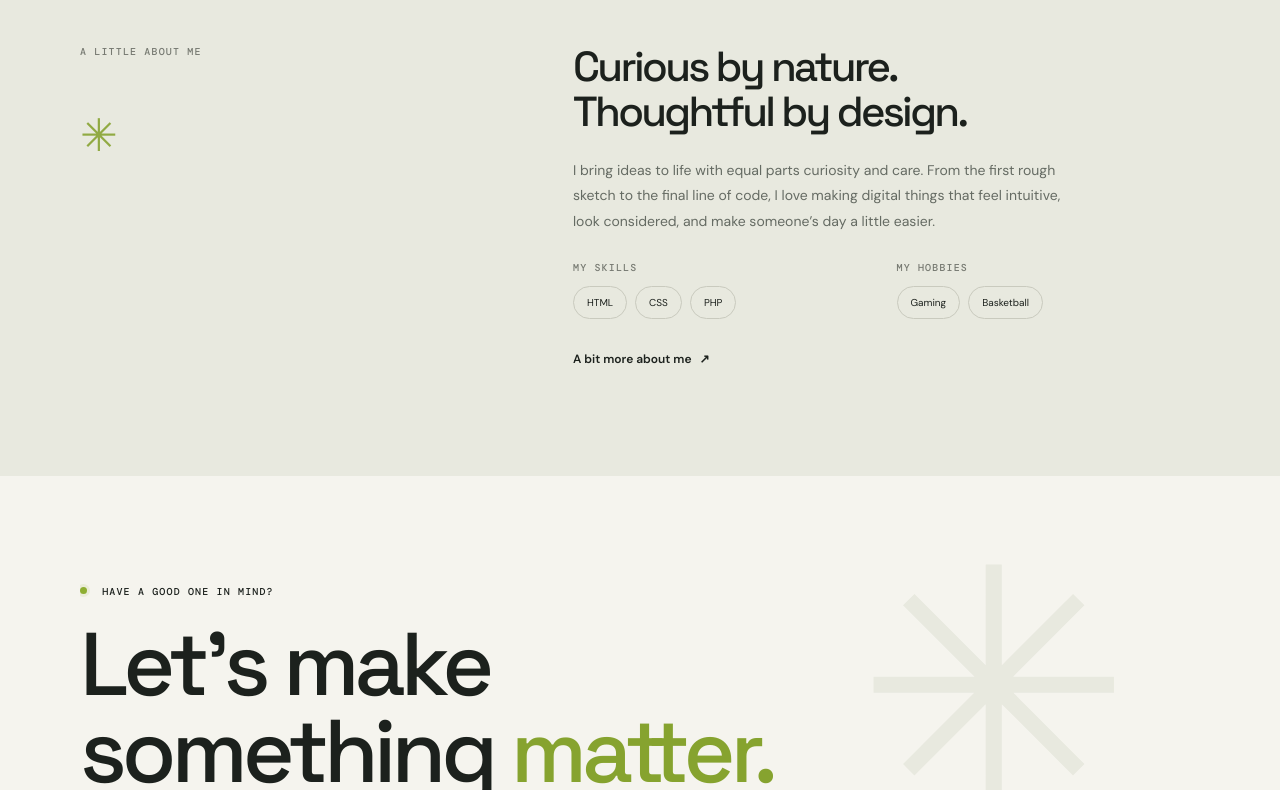
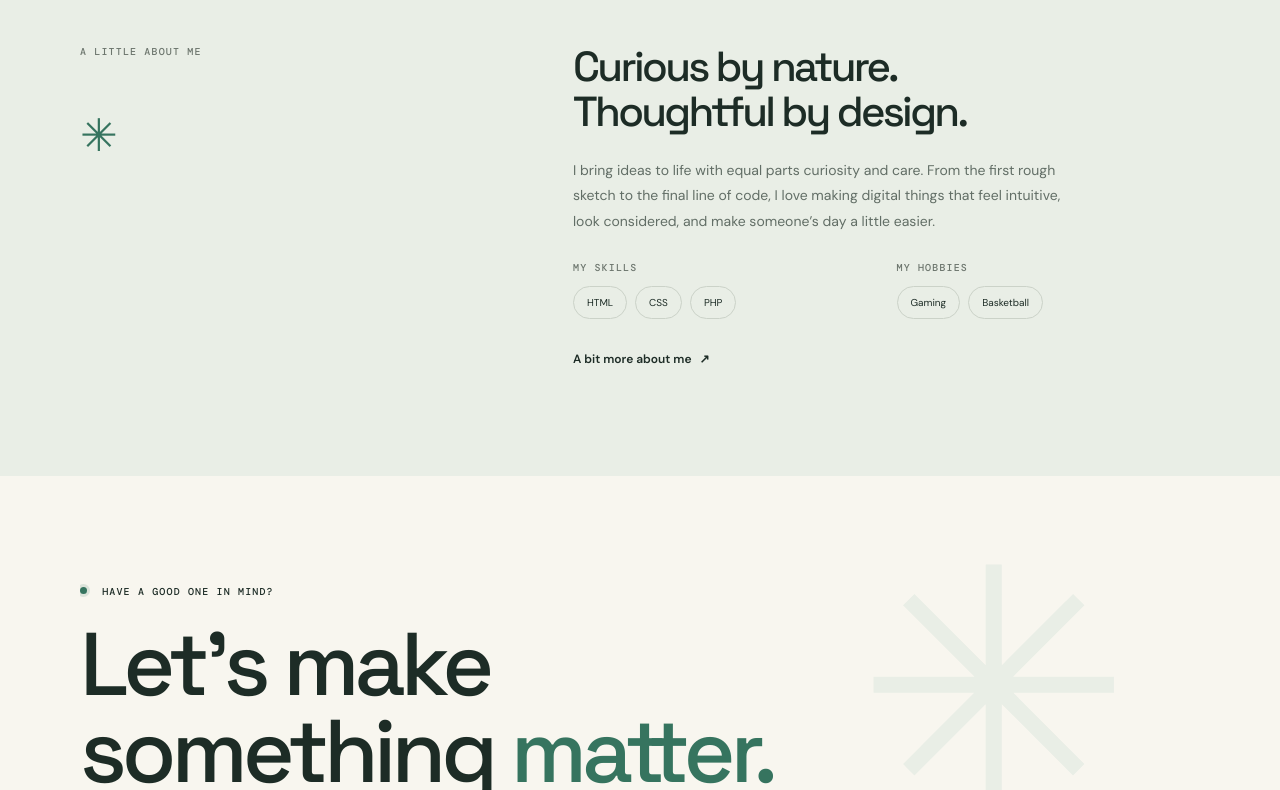
Before and after one commit to charliecallo71-dot/Callo-project-1, a plain HTML site: page index.html in a window 1280 px wide. Shown: the part 2010-2800 px from the top of the page. Drawn offline with nearby package versions, Linux system fonts and the light colour scheme.

Commit message:
enhance website color scheme

```diff
--- a/styles.css
+++ b/styles.css
@@ -2,19 +2,21 @@
 
 :root {
   color-scheme: light;
-  --paper: #f5f4ee;
-  --ink: #1c211d;
-  --muted: #777a72;
-  --line: #deded5;
-  --lime: #d7f36a;
-  --surface: #e8e9df;
-  --surface-raised: #f5f4ee;
-  --body-muted: #656b63;
-  --border: #c9cabe;
-  --button-dark-bg: #1c211d;
+  --paper: #f8f6ef;
+  --ink: #1d2c26;
+  --muted: #6d766e;
+  --line: #e4e0d5;
+  --accent: #36745f;
+  --accent-fill: #edbd67;
+  --accent-fill-hover: #e1ad51;
+  --surface: #e9eee6;
+  --surface-raised: #fffdf8;
+  --body-muted: #626e66;
+  --border: #cbd2c8;
+  --button-dark-bg: #1d3831;
   --button-dark-text: #fff;
-  --button-dark-hover: #384135;
-  --button-light-text: #1c211d;
+  --button-dark-hover: #31564b;
+  --button-light-text: #27332d;
   --section-space: clamp(76px, 9vw, 108px);
   --display: "Space Grotesk", "Arial", sans-serif;
   --body: "DM Sans", "Arial", sans-serif;
@@ -44,20 +46,23 @@ body {
 .site-shell { min-height: 100vh; background: var(--paper); color: var(--ink); transition: background-color .2s ease, color .2s ease; }
 #theme-toggle:checked + .site-shell {
   color-scheme: dark;
-  --paper: #171b18;
-  --ink: #f2f1e8;
-  --muted: #a5ada3;
-  --line: #343c35;
-  --surface: #222923;
-  --surface-raised: #303930;
-  --body-muted: #bbc1b7;
-  --border: #485046;
-  --button-dark-bg: #d7f36a;
-  --button-dark-text: #1c211d;
-  --button-dark-hover: #c5e65a;
-  --button-light-text: #1c211d;
+  --paper: #111b17;
+  --ink: #eef3eb;
+  --muted: #a7b3a8;
+  --line: #304038;
+  --accent: #91d6aa;
+  --accent-fill: #e9b65b;
+  --accent-fill-hover: #dba742;
+  --surface: #1d2a23;
+  --surface-raised: #293a30;
+  --body-muted: #bdc9be;
+  --border: #44564a;
+  --button-dark-bg: #e9b65b;
+  --button-dark-text: #1d2c26;
+  --button-dark-hover: #dba742;
+  --button-light-text: #1d2c26;
 }
-#theme-toggle:focus-visible + .site-shell .theme-toggle-label { outline: 2px solid #79952c; outline-offset: 3px; }
+#theme-toggle:focus-visible + .site-shell .theme-toggle-label { outline: 2px solid var(--accent); outline-offset: 3px; }
 a { color: inherit; text-decoration: none; }
 .page-wrap { width: min(1120px, calc(100% - 96px)); margin-inline: auto; }
 
@@ -71,11 +76,11 @@ a { color: inherit; text-decoration: none; }
   border-bottom: 1px solid var(--line);
 }
 .wordmark { font: 700 29px/1 var(--display); letter-spacing: -2px; }
-.wordmark span, .highlight { color: #87a82c; }
+.wordmark span, .highlight { color: var(--accent); }
 .site-nav { display: flex; gap: 38px; margin-left: 72px; }
 .site-nav a, .header-cta { font-size: 13px; font-weight: 600; }
 .site-nav a { transition: color .2s ease; }
-.site-nav a:hover, .text-link:hover { color: #87a82c; }
+.site-nav a:hover, .text-link:hover { color: var(--accent); }
 .header-cta { border: 1px solid var(--border); border-radius: 30px; padding: 11px 16px; }
 .header-cta span { margin-left: 8px; }
 .nav-toggle, .nav-toggle-label { display: none; }
@@ -84,13 +89,11 @@ a { color: inherit; text-decoration: none; }
 .theme-sun { display: none; }
 #theme-toggle:checked + .site-shell .theme-moon { display: none; }
 #theme-toggle:checked + .site-shell .theme-sun { display: inline; }
-#theme-toggle:checked + .site-shell .wordmark span,
-#theme-toggle:checked + .site-shell .highlight { color: #b6d665; }
 
 .hero { position: relative; min-height: 628px; display: grid; grid-template-columns: minmax(0, 1fr) minmax(0, 1fr); column-gap: clamp(32px, 5vw, 64px); align-items: center; padding-top: 12px; }
 .hero-copy { position: relative; z-index: 1; padding-bottom: 36px; }
 .eyebrow { margin: 0 0 23px; font: 500 10px/1.5 var(--mono); letter-spacing: 1.15px; }
-.status-dot { display: inline-block; width: 7px; height: 7px; border-radius: 50%; background: #8eae32; margin-right: 8px; vertical-align: 1px; box-shadow: 0 0 0 3px #8eae321c; }
+.status-dot { display: inline-block; width: 7px; height: 7px; border-radius: 50%; background: var(--accent); margin-right: 8px; vertical-align: 1px; box-shadow: 0 0 0 3px #36745f24; }
 .hero h1 { margin: 0; font: 500 clamp(54px, 7vw, 83px)/.99 var(--display); letter-spacing: -5px; }
 .hero h1 .highlight { font-weight: 500; }
 .hero-intro { max-width: 410px; margin: 28px 0 29px; color: var(--body-muted); font-size: 15px; line-height: 1.8; }
@@ -114,7 +117,7 @@ a { color: inherit; text-decoration: none; }
 
 .ticker { overflow: hidden; border-block: 1px solid var(--line); padding: 18px 0; }
 .ticker-track { min-width: max-content; display: flex; justify-content: space-around; align-items: center; gap: 49px; font: 10px var(--mono); letter-spacing: 1.1px; }
-.ticker-track i { color: #8ba43b; font-size: 15px; font-style: normal; }
+.ticker-track i { color: var(--accent); font-size: 15px; font-style: normal; }
 
 .work-section { padding-block: var(--section-space); }
 .section-heading { display: flex; justify-content: space-between; align-items: end; margin-bottom: 46px; }
@@ -134,7 +137,7 @@ a { color: inherit; text-decoration: none; }
 .visual-label { position: absolute; z-index: 1; font-family: var(--display); }
 .label-a { top: 29px; left: 33px; font-size: clamp(29px, 4vw, 48px); line-height: .94; letter-spacing: -2px; }
 .label-b { right: 28px; bottom: 25px; font: 10px var(--mono); letter-spacing: 1px; }
-.visual-dot { position: absolute; z-index: 1; top: 23%; right: 27%; width: 13px; height: 13px; border: 1px solid var(--ink); border-radius: 50%; }
+.visual-dot { position: absolute; z-index: 1; top: 23%; right: 27%; width: 13px; height: 13px; border: 1px solid currentColor; border-radius: 50%; }
 .project-info { display: flex; justify-content: space-between; align-items: start; gap: 16px; padding: 18px 2px 0; }
 .project-info h3 { margin: 0 0 5px; font: 600 17px var(--display); letter-spacing: -.5px; }
 .project-info p { margin: 0; color: var(--muted); font-size: 11px; }
@@ -160,7 +163,7 @@ a { color: inherit; text-decoration: none; }
 .about-section { background: var(--surface); }
 .about-inner { display: grid; grid-template-columns: .8fr 1.2fr; gap: 75px; padding-block: var(--section-space); }
 .about-label .eyebrow { color: var(--muted); }
-.about-symbol { display: block; margin-top: 47px; color: #91aa43; font-size: 45px; }
+.about-symbol { display: block; margin-top: 47px; color: var(--accent); font-size: 45px; }
 .about-copy h2 { font-size: 42px; }
 .about-copy > p { max-width: 500px; margin: 23px 0; color: var(--body-muted); font-size: 14px; line-height: 1.85; }
 .about-details { display: grid; grid-template-columns: 1fr 1fr; gap: 20px; margin: 25px 0 28px; }
@@ -171,11 +174,10 @@ a { color: inherit; text-decoration: none; }
 .contact-section { position: relative; overflow: hidden; padding-block: var(--section-space); }
 .contact-section .eyebrow { margin-bottom: 22px; }
 .contact-section h2 { position: relative; z-index: 1; margin: 0 0 29px; font: 500 clamp(55px, 8vw, 89px)/.98 var(--display); letter-spacing: -5px; }
-.contact-section h2 .highlight { color: #86a32f; }
-.button-light { position: relative; z-index: 1; background: var(--lime); color: var(--button-light-text); }
-.button-light:hover { background: #c8e75a; }
+.contact-section h2 .highlight { color: var(--accent); }
+.button-light { position: relative; z-index: 1; background: var(--accent-fill); color: var(--button-light-text); }
+.button-light:hover { background: var(--accent-fill-hover); }
 .contact-decoration { position: absolute; right: 68px; top: 52px; color: var(--surface); font-size: 330px; line-height: 1; }
-#theme-toggle:checked + .site-shell .contact-section h2 .highlight { color: #b6d665; }
 
 .site-footer { min-height: 88px; border-top: 1px solid var(--line); display: flex; align-items: center; justify-content: space-between; gap: 20px; }
 .site-footer .wordmark { font-size: 23px; }
@@ -183,7 +185,7 @@ a { color: inherit; text-decoration: none; }
 .back-top, .copyright { font: 9px var(--mono); letter-spacing: .7px; }
 .copyright { color: var(--muted); }
 
-:focus-visible { outline: 2px solid #79952c; outline-offset: 4px; }
+:focus-visible { outline: 2px solid var(--accent); outline-offset: 4px; }
 
 @media (min-width: 1400px) {
   .hero { min-height: 700px; }
@@ -260,7 +262,7 @@ a { color: inherit; text-decoration: none; }
     align-items: center;
     justify-content: center;
     gap: 5px;
-    border: 1px solid #c9cabe;
+    border: 1px solid var(--border);
     border-radius: 50%;
     cursor: pointer;
   }
@@ -268,7 +270,7 @@ a { color: inherit; text-decoration: none; }
   .nav-toggle:checked + .nav-toggle-label span:first-child { transform: translateY(6px) rotate(45deg); }
   .nav-toggle:checked + .nav-toggle-label span:nth-child(2) { opacity: 0; }
   .nav-toggle:checked + .nav-toggle-label span:last-child { transform: translateY(-6px) rotate(-45deg); }
-  .nav-toggle:focus-visible + .nav-toggle-label { outline: 2px solid #79952c; outline-offset: 3px; }
+  .nav-toggle:focus-visible + .nav-toggle-label { outline: 2px solid var(--accent); outline-offset: 3px; }
   .site-nav {
     position: absolute;
     top: calc(100% + 1px);
```
